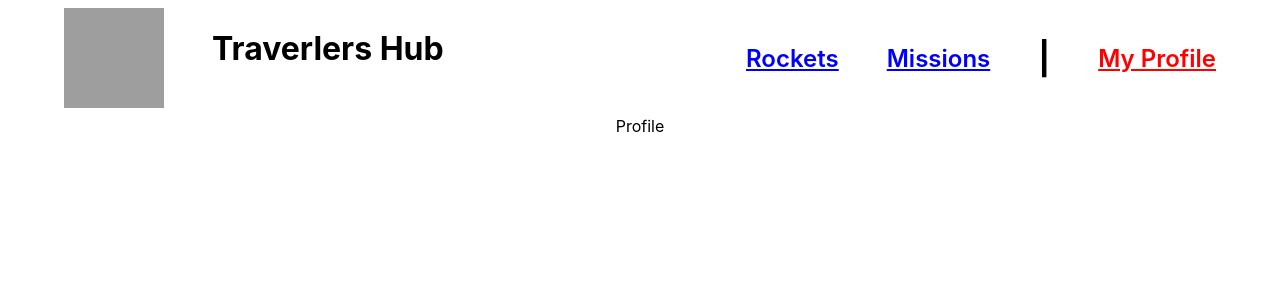
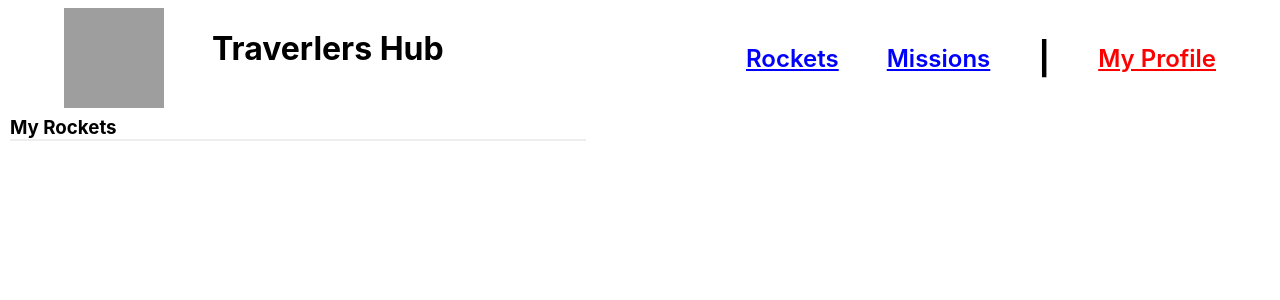
Before and after one commit to rebaz36/SpaceTravelers-React_Redux, a React (Create React App) app: page /profile in a window 1280 px wide. Shown: the top 300 px of the page. Built offline with nearby package versions, Linux system fonts and the light colour scheme; grey boxes are pictures that could not be loaded.

Commit message:
Add MyRocket Component to display list of Reserved Rockets and Add basic styling

```diff
--- a/src/Components/Rocket/MyRocket.css
+++ b/src/Components/Rocket/MyRocket.css
@@ -1,3 +1,25 @@
-.myRocket {
+.MyRocket {
   display: flex;
+  flex-direction: column;
+  width: 45%;
+  padding-left: 10px;
 }
+
+.MyRocket > h3 {
+  text-align: left;
+  margin: 0;
+}
+
+.MyRocket > ul {
+  border: rgb(238, 238, 238) solid 1px;
+  padding: 0;
+  margin: 0;
+}
+
+.MyRocket > ul > li {
+  list-style: none;
+  height: 40px;
+  padding-left: 10px;
+  text-align: left;
+  border: solid rgb(238, 238, 238) 1px;
+}
--- a/src/Components/Rocket/MyRocket.js
+++ b/src/Components/Rocket/MyRocket.js
@@ -1,11 +1,20 @@
 import React from 'react';
+import { useSelector } from 'react-redux';
+import './MyRocket.css';
 
 function MyRocket() {
+  const rockets = useSelector((state) => state.Rockets.rockets);
   return (
-    <div>
-
+    <div className="MyRocket">
+      <h3>My Rockets</h3>
+      <ul>
+        {rockets.map((rocket) => {
+          if (rocket.reserved === true) { return <li className="reserved" key={rocket.id}>{rocket.rocketName}</li>; }
+          return null;
+        })}
+      </ul>
     </div>
-  )
+  );
 }
 
 export default MyRocket;
--- a/src/Pages/Profile.jsx
+++ b/src/Pages/Profile.jsx
@@ -1,7 +1,10 @@
 import React from 'react';
+import MyRocket from '../Components/Rocket/MyRocket';
 
 export default function Profile() {
   return (
-    <div>Profile</div>
+    <div>
+      <MyRocket />
+    </div>
   );
 }
```
